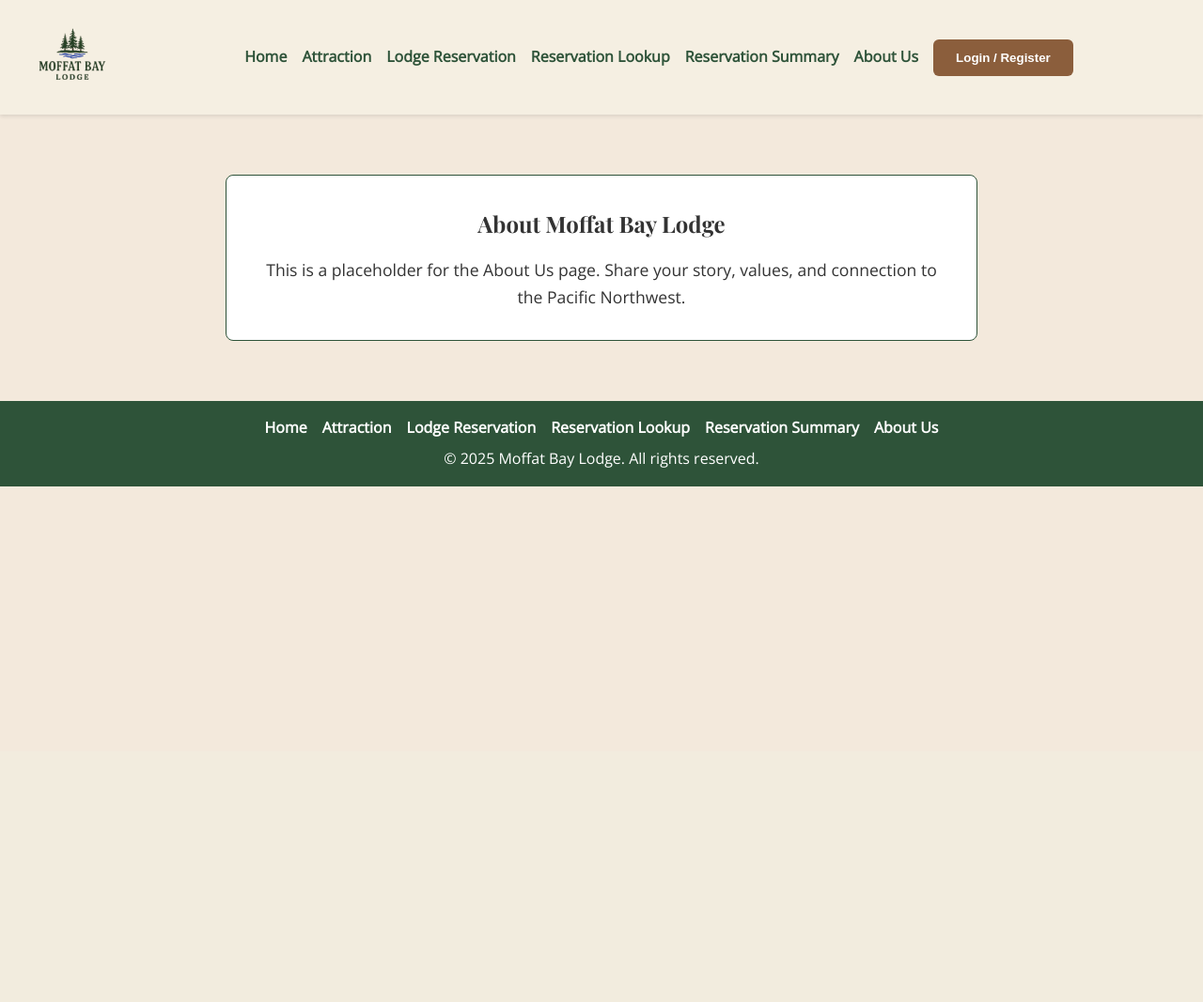
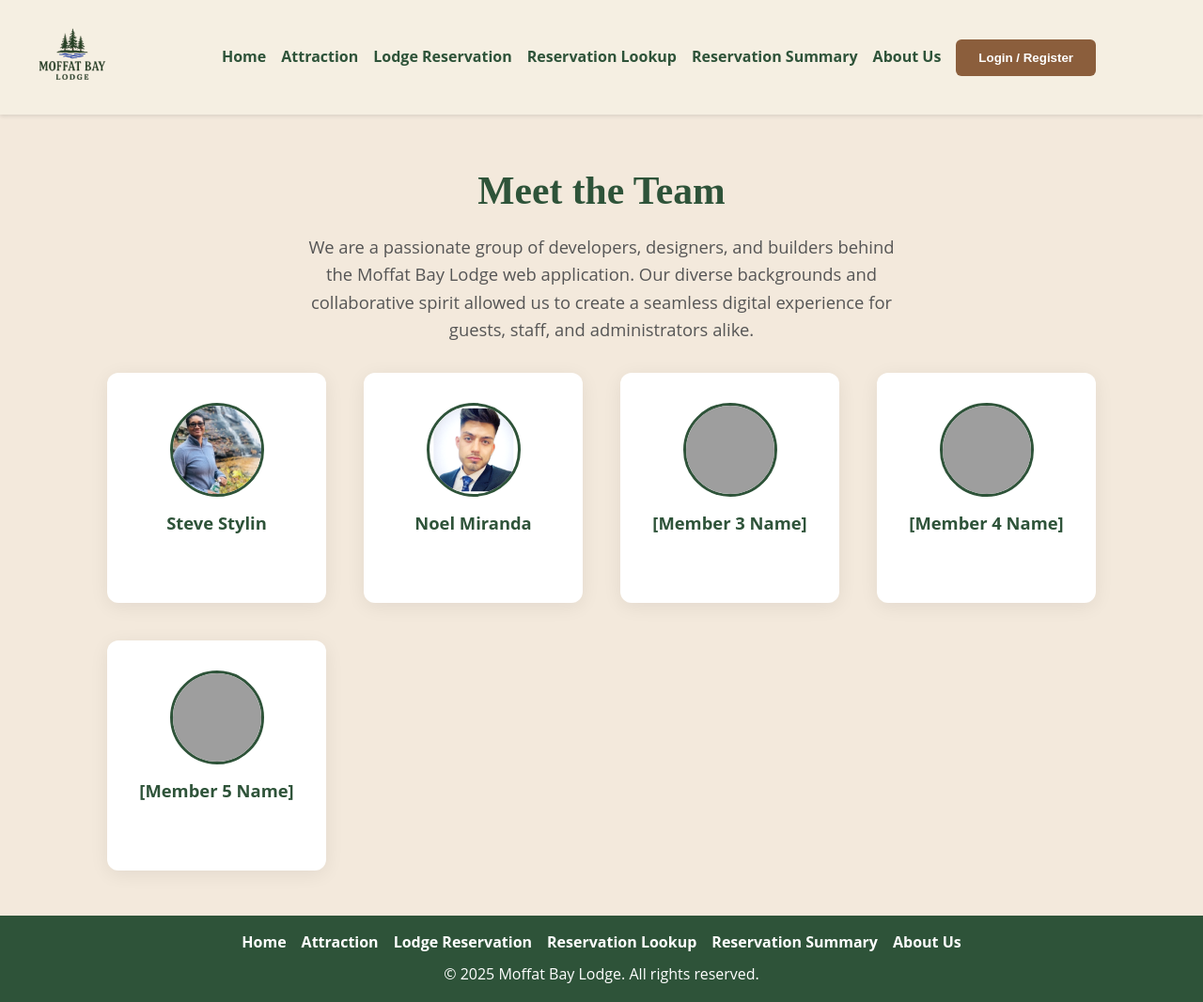
Before and after one commit to NoelMirandaDev/Moffat_Bay, a Flask app: page /about.html in a window 1280 px wide. Shown: the whole page at 94% size. Before the commit the page ends 518 px from the top, so only its background shows below. Run offline with Flask 3, Linux system fonts and the light colour scheme; grey boxes are pictures that could not be loaded.

Commit message:
working on about us

```diff
--- a/src/routes.py
+++ b/src/routes.py
@@ -71,7 +71,7 @@
                 elif not re.match(r"^\(?\d{3}\)?[-.\s]?\d{3}[-.\s]?\d{4}$", phone):
                     flash("Must be a valid US phone number.", "error")
                 elif not re.match(r"(?=.*[a-z])(?=.*[A-Z])(?=.*\d).{8,}", password):
-                    flash("Password must be at least 8 characters, contain uppercase, lowercase, and a number.", "error")
+                    flash("Password must contain at least 8 characters, contain uppercase, lowercase, and a number.", "error")
                 else:
                     result = db.session.execute(
                         text("SELECT * FROM customer WHERE email = :email"), {"email": email}
@@ -90,19 +90,13 @@
                         except Exception as e:
                             db.session.rollback()
                             print(f"Error: {e}")
-                            flash("Database error. Please try again.", "error")
+                            flash("Database error. Please try again later.", "error")
             except Exception:
                 flash("Something went wrong, please try again.", "error")
         return render_template("registration.html")
 
-    # ------------
-    # Contact Page
-    # ------------
-    @app.route("/contact.html")
-    def contact():
-        return render_template("contact.html")
 
-    # ------------
+
     # Login Page
     # ------------
     @app.route("/login", methods=["GET", "POST"])
--- a/src/templates/about.html
+++ b/src/templates/about.html
@@ -1,53 +1,167 @@
 <!DOCTYPE html>
 <html lang="en">
 <head>
-  <meta charset="UTF-8" />
-  <meta name="viewport" content="width=device-width, initial-scale=1.0"/>
-  <title>About Us - Moffat Bay Lodge</title>
-  <link rel="stylesheet" href="{{ url_for('static', filename='style.css') }}" />
-  <link href="https://fonts.googleapis.com/css2?family=Playfair+Display:wght@700&family=Open+Sans&display=swap" rel="stylesheet" />
+  <meta charset="UTF-8">
+  <meta name="viewport" content="width=device-width, initial-scale=1.0">
+  <title>About Us | Moffat Bay Lodge</title>
+  <link rel="stylesheet" href="{{ url_for('static', filename='style.css') }}">
+  <style>
+    .team-section {
+      max-width: 1100px;
+      margin: 0 auto;
+      padding: 3rem 1.5rem;
+    }
+    .team-header {
+      text-align: center;
+      margin-bottom: 2rem;
+    }
+    .team-header h1 {
+      font-size: 2.6rem;
+      font-family: 'Playfair Display', serif;
+      font-weight: 800;
+      color: #2E5339;
+      margin-bottom: 0.7rem;
+    }
+    .team-header p {
+      font-size: 1.15rem;
+      color: #555;
+      max-width: 650px;
+      margin: 0 auto;
+    }
+    .team-grid {
+      display: grid;
+      grid-template-columns: repeat(auto-fit, minmax(220px, 1fr));
+      gap: 2.5rem;
+    }
+    .profile-card {
+      background: #fff;
+      border-radius: 12px;
+      box-shadow: 0 4px 20px rgba(0,0,0,0.07);
+      padding: 2rem 1.5rem 1.5rem 1.5rem;
+      text-align: center;
+      display: flex;
+      flex-direction: column;
+      align-items: center;
+      transition: box-shadow 0.2s;
+      position: relative;
+      cursor: pointer;
+      min-height: 245px;
+    }
+    .profile-card:hover {
+      box-shadow: 0 12px 32px rgba(46,83,57,0.13);
+    }
+    .profile-img {
+      width: 100px;
+      height: 100px;
+      object-fit: cover;
+      object-position: center;
+      border-radius: 50%;
+      border: 3px solid #2E5339;
+      margin-bottom: 0.8rem;
+    }
+    .profile-name {
+      font-size: 1.15rem;
+      font-weight: 700;
+      color: #2E5339;
+      margin-bottom: 0.3rem;
+    }
+    .profile-bio-full {
+      display: none;
+      margin-top: 1.2rem;
+      background: #f8f8f8;
+      border-radius: 8px;
+      padding: 1rem 0.8rem;
+      font-size: 0.97rem;
+      color: #333;
+      box-shadow: 0 2px 8px rgba(46,83,57,0.08);
+      z-index: 2;
+    }
+    .profile-card.active .profile-bio-full {
+      display: block;
+      animation: fadeIn 0.35s;
+    }
+    @keyframes fadeIn {
+      from { opacity: 0; transform: translateY(-8px);}
+      to { opacity: 1; transform: translateY(0);}
+    }
+  </style>
 </head>
 <body>
 
-  <!-- HEADER + NAVIGATION BAR -->
   {% include "partials/header_and_navbar.html" %}
 
-  <main class="page-content">
-    <section class="basic-section">
-      <h1>About Moffat Bay Lodge</h1>
-      <p>This is a placeholder for the About Us page. Share your story, values, and connection to the Pacific Northwest.</p>
-    </section>
-  </main>
+  <section class="team-section">
+    <div class="team-header">
+      <h1>Meet the Team</h1>
+      <p>
+        We are a passionate group of developers, designers, and builders behind the Moffat Bay Lodge web application. Our diverse backgrounds and collaborative spirit allowed us to create a seamless digital experience for guests, staff, and administrators alike.
+      </p>
+    </div>
 
-<!-- FOOTER WITH PAGE LINKS -->
-{% include "partials/footer.html" %}
+    <div class="team-grid">
+      <!-- Steve Stylin -->
+      <div class="profile-card" onclick="toggleBio(this)">
+        <img src="{{ url_for('static', filename='images/Steve_profile.JPG') }}" alt="Steve Stylin" class="profile-img">
+        <div class="profile-name">Steve Stylin</div>
+        <div class="profile-bio-full">
+          <strong>Database Administrator & Backend Developer</strong><br>
+          Steve was born in Haiti and holds a degree in Computer Science. She began her career as an Analyst Programmer for four years before being promoted to Junior Database Administrator, and three years later advancing to Senior DBA in Haiti. Currently, Steve is expanding her expertise at Bellevue University, pursuing studies in Software Development to gain a broader perspective in the field.
+          <br><br>
+          <strong>Key Contributions:</strong>
+          <ul>
+            <li>Designed the Test-Driven Development (TDD) approach for the project</li>
+            <li>Created the Entity Relationship Diagram (ERD) for the application database</li>
+            <li>Developed the backend of the landing page</li>
+            <li>Leading the development of the About Us page (frontend and backend)</li>
+          </ul>
+          <strong>Fun Fact:</strong> Steve loves hiking and camping. Her favorite authors include Eckhart Tolle, Stephen King, Edgar Allan Poe, and Nicholas Sparks.
+        </div>
+      </div>
+      <!-- Member 2 -->
+      <div class="profile-card" onclick="toggleBio(this)">
+        <img src="{{ url_for('static', filename='images/Noel_profile.jpg') }}" alt="Member 2" class="profile-img">
+        <div class="profile-name">Noel Miranda</div>
+        <div class="profile-bio-full">
+          <!-- Fill out bio, role, contributions, and fun fact for Member 2 here -->
+        </div>
+      </div>
+      <!-- Member 3 -->
+      <div class="profile-card" onclick="toggleBio(this)">
+        <img src="{{ url_for('static', filename='images/Member3_profile.jpg') }}" alt="Member 3" class="profile-img">
+        <div class="profile-name">[Member 3 Name]</div>
+        <div class="profile-bio-full">
+          <!-- Fill out bio, role, contributions, and fun fact for Member 3 here -->
+        </div>
+      </div>
+      <!-- Member 4 -->
+      <div class="profile-card" onclick="toggleBio(this)">
+        <img src="{{ url_for('static', filename='images/Member4_profile.jpg') }}" alt="Member 4" class="profile-img">
+        <div class="profile-name">[Member 4 Name]</div>
+        <div class="profile-bio-full">
+          <!-- Fill out bio, role, contributions, and fun fact for Member 4 here -->
+        </div>
+      </div>
+      <!-- Member 5 -->
+      <div class="profile-card" onclick="toggleBio(this)">
+        <img src="{{ url_for('static', filename='images/Member5_profile.jpg') }}" alt="Member 5" class="profile-img">
+        <div class="profile-name">[Member 5 Name]</div>
+        <div class="profile-bio-full">
+          <!-- Fill out bio, role, contributions, and fun fact for Member 5 here -->
+        </div>
+      </div>
+    </div>
+  </section>
 
-<!-- LOGIN MODAL (Pop-up Overlay) -->
-{% include "partials/login_modal.html" %}
-
-<script>
-  const loginModal = document.getElementById('loginModal');
-  const loginButtons = document.querySelectorAll('.btn-brown');
-  const closeTriggers = document.querySelectorAll('[data-close-modal]');
-
-  loginButtons.forEach(btn => {
-    btn.addEventListener('click', () => {
-      loginModal.classList.add('show');
-    });
-  });
-
-  closeTriggers.forEach(el => {
-    el.addEventListener('click', () => {
-      loginModal.classList.remove('show');
-    });
-  });
-
-  document.addEventListener('keydown', (e) => {
-    if (e.key === "Escape") {
-      loginModal.classList.remove('show');
+  {% include "partials/footer.html" %}
+  <script>
+    function toggleBio(card) {
+      // Remove 'active' from all cards except the one clicked
+      document.querySelectorAll('.profile-card').forEach(function(el){
+        if(el !== card) el.classList.remove('active');
+      });
+      // Toggle bio for this card
+      card.classList.toggle('active');
     }
-  });
-</script>
-
+  </script>
 </body>
 </html>
```
Also changed, not shown: src/static/images/Noel_profile.JPG (added), src/static/images/Steve_profile.JPG (added), src/static/images/Wildlife viewing .png (deleted), src/static/images/Wildlife viewing.png (added), src/static/images/boating.png, src/static/images/fishing.png, src/static/images/kayaking.jpg (added), src/static/images/kayaking.png, src/static/images/swimming.png.
